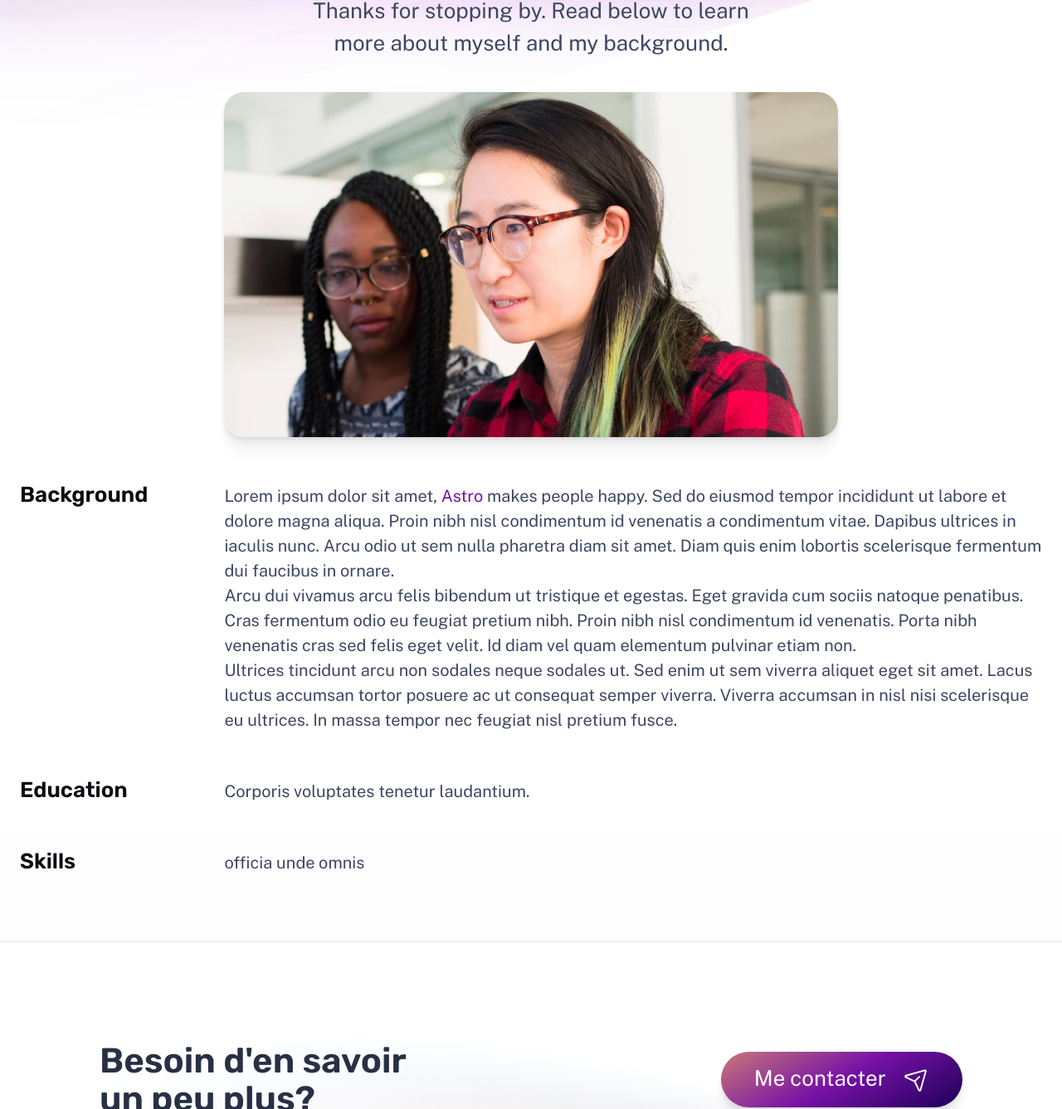
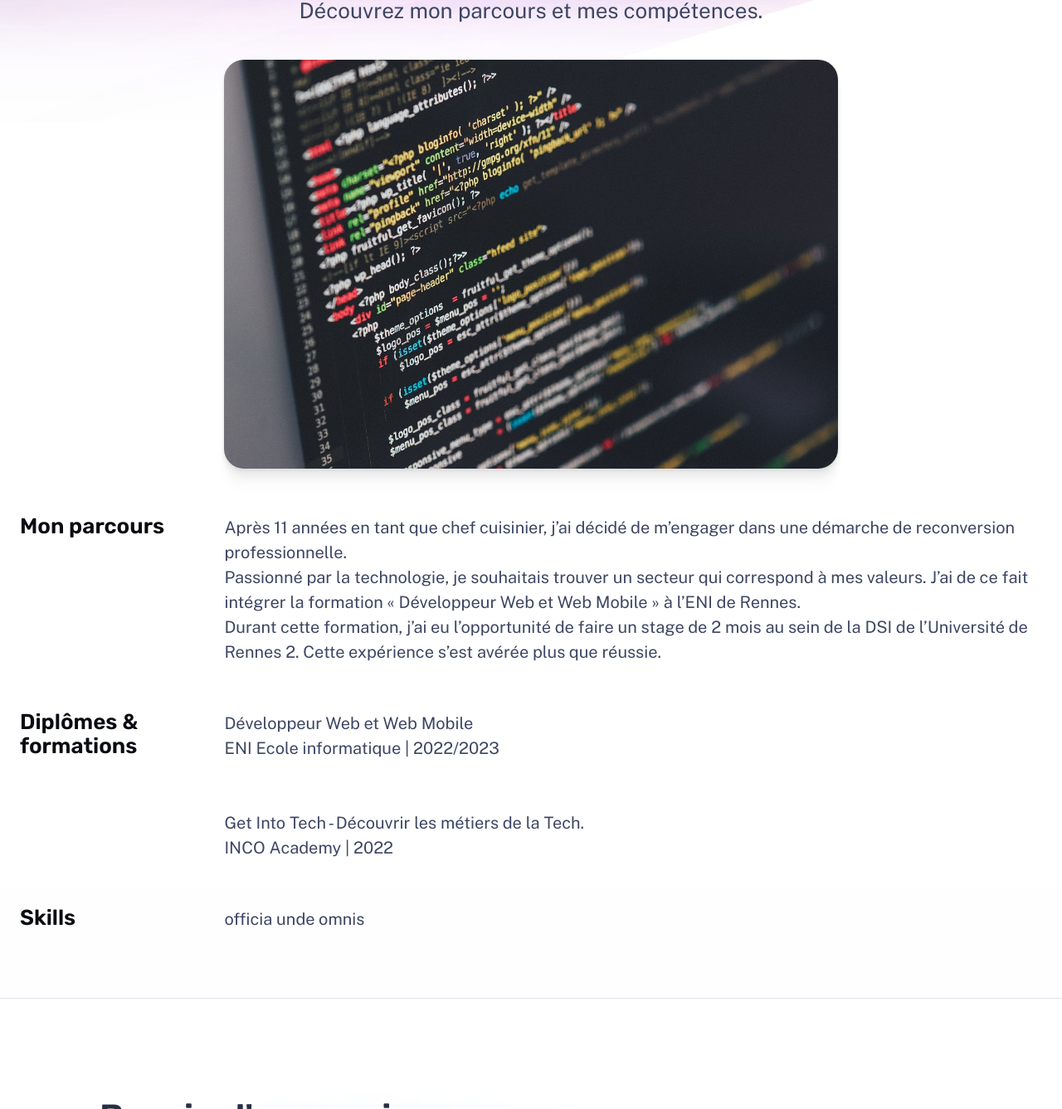
Before and after one commit to thogmaz/portfolio, an Astro site: page /about in a window 1280 px wide. Shown: the part 279-1616 px from the top of the page at 83% size. Built offline with nearby package versions, Linux system fonts and the light colour scheme; Astro itself is replaced by a stand-in of ours.

Commit message:
2nd commit

```diff
--- a/src/pages/about.astro
+++ b/src/pages/about.astro
@@ -9,44 +9,37 @@ import Hero from '../components/Hero.astro';
 	<div class="stack gap-20">
 		<main class="wrapper about">
 			<Hero
-				title="A propos"
-				tagline="Thanks for stopping by. Read below to learn more about myself and my background."
+				title="A propos de moi"
+				tagline="Découvrez mon parcours et mes compétences."
 			>
 				<img
 					width="1553"
 					height="873"
-					src="/assets/at-work.jpg"
-					alt="Jeanine White at work with a colleague"
+					src="/assets/atwork.jpg"
+					alt="Exemple de code"
 				/>
 			</Hero>
 
 			<section>
-				<h2 class="section-title">Background</h2>
+				<h2 class="section-title">Mon parcours</h2>
 				<div class="content">
-					<p>
-						Lorem ipsum dolor sit amet, <a href="https://astro.build/">Astro</a> makes people happy.
-						Sed do eiusmod tempor incididunt ut labore et dolore magna aliqua. Proin nibh nisl condimentum
-						id venenatis a condimentum vitae. Dapibus ultrices in iaculis nunc. Arcu odio ut sem nulla
-						pharetra diam sit amet. Diam quis enim lobortis scelerisque fermentum dui faucibus in ornare.
+					<p>Après 11 années en tant que chef cuisinier, j’ai décidé de m’engager dans une démarche de reconversion professionnelle.
 					</p>
-					<p>
-						Arcu dui vivamus arcu felis bibendum ut tristique et egestas. Eget gravida cum sociis
-						natoque penatibus. Cras fermentum odio eu feugiat pretium nibh. Proin nibh nisl
-						condimentum id venenatis. Porta nibh venenatis cras sed felis eget velit. Id diam vel
-						quam elementum pulvinar etiam non.
+					<p>Passionné par la technologie, je souhaitais trouver un secteur qui correspond à mes valeurs. J’ai de ce fait intégrer la formation « Développeur Web et Web Mobile » à l’ENI de Rennes.
 					</p>
-					<p>
-						Ultrices tincidunt arcu non sodales neque sodales ut. Sed enim ut sem viverra aliquet
-						eget sit amet. Lacus luctus accumsan tortor posuere ac ut consequat semper viverra.
-						Viverra accumsan in nisl nisi scelerisque eu ultrices. In massa tempor nec feugiat nisl
-						pretium fusce.
+					<p>Durant cette formation, j’ai eu l’opportunité de faire un stage de 2 mois au sein de la DSI de l’Université de Rennes 2. Cette expérience s’est avérée plus que réussie.
 					</p>
 				</div>
 			</section>
 			<section>
-				<h2 class="section-title">Education</h2>
+				<h2 class="section-title">Diplômes & formations</h2>
 				<div class="content">
-					<p>Corporis voluptates tenetur laudantium.</p>
+					<p>Développeur Web et Web Mobile</p>
+					<p>ENI Ecole informatique | 2022/2023</p>
+					<br>
+				    <br>
+					<p>Get Into Tech - Découvrir les métiers de la Tech.</p>
+					<p>INCO Academy | 2022</p>
 				</div>
 			</section>
 			<section>
```
Also changed, not shown: src/pages/index.astro (+2 -24 lines), public/assets/at-work.jpg (deleted), public/assets/atwork.jpg (added), public/assets/portrait.jpg (deleted).
